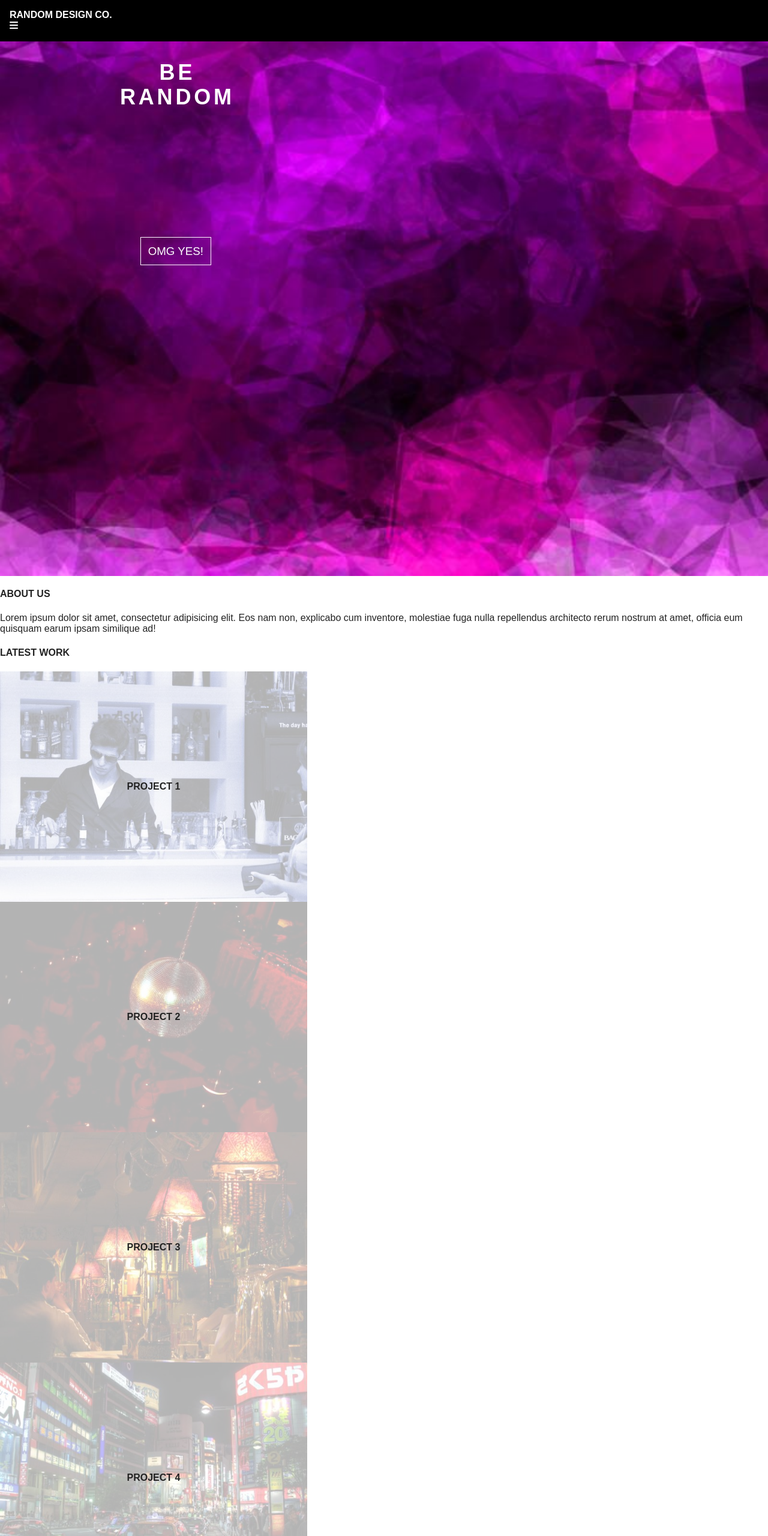
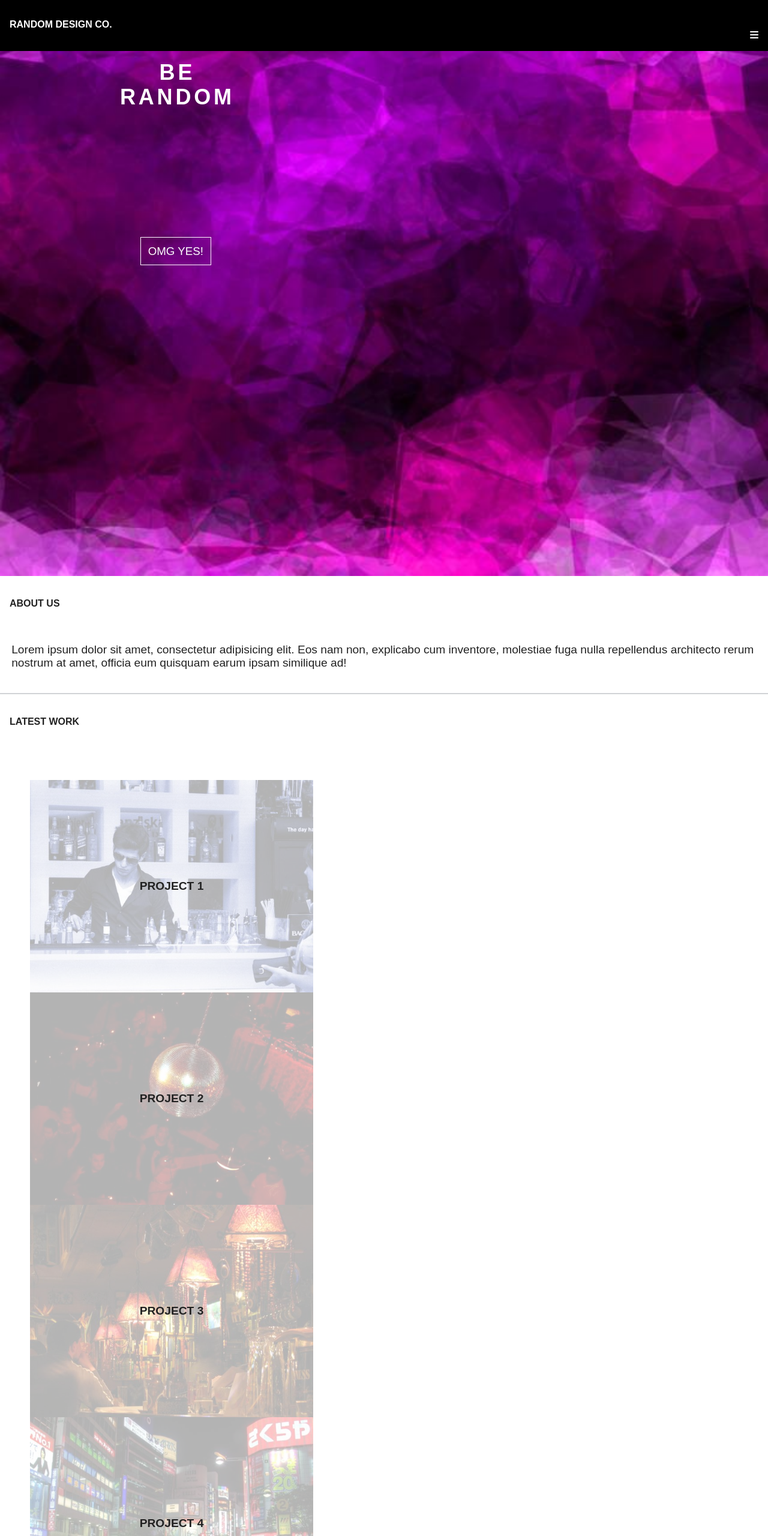
Before and after one commit to ktbanken/random-design-co, a plain HTML site: page index.html in a window 1280 px wide. Shown: the top 2560 px of the page at 60% size. Drawn offline with nearby package versions, Linux system fonts and the light colour scheme; files that its build step writes are made by us from their sources; files whose address does not match are found by name.

Commit message:
Add files via upload

```diff
--- a/css/stylesheet.css
+++ b/css/stylesheet.css
@@ -112,6 +112,7 @@ body{
 /* ==========================================================================
 Header
    ========================================================================== */
+
 .page-header{
     background-color:#000;
     color:#fff;
@@ -120,11 +121,18 @@ Header
     width: 100%;
     z-index: 10
 }
+.bars{
+float: right;
+}
 
 .page-header h1{
     margin:0;
+    padding:1em 0em 0em 0em;
     font-size:1em;
     text-transform: uppercase;
+}
+h1{
+  font-weight: bolder;
 }
 /* ==========================================================================
 Main Section
@@ -155,7 +163,7 @@ Main Section
   }
 
 h3{
-  border:.065em solid #fff;
+  border:.0625em solid #fff;
   position:absolute;
   top:20.125em;
   left:12.5em;
@@ -170,11 +178,22 @@ color:#fff;
  h3 a:hover{
   color:#000;
   background-color:#fff;
-
+  padding:0.625em;
  }
  /* ==========================================================================
 Second Section
    ========================================================================== */
+.about{
+  border-bottom: 0.125em solid #d1d3d6;
+}
+h4{
+  padding:1em;
+
+}
+p{
+  padding:1em;
+  font-size: 120%
+}
 img{
   width:40%;
   max-width: 100%;
@@ -311,10 +330,20 @@ position: absolute;
 .content p{
   margin:0;
 }
+#projects{
+    border-bottom: 2px solid #d1d3d6;
+    padding:50px;
+}
 
+/* ==========================================================================
+Footer
+   ========================================================================== */
 
-
-
+footer{
+  text-align: center;
+  font-size: 120%
+  padding:3.125em;
+}
 
 
 
```
